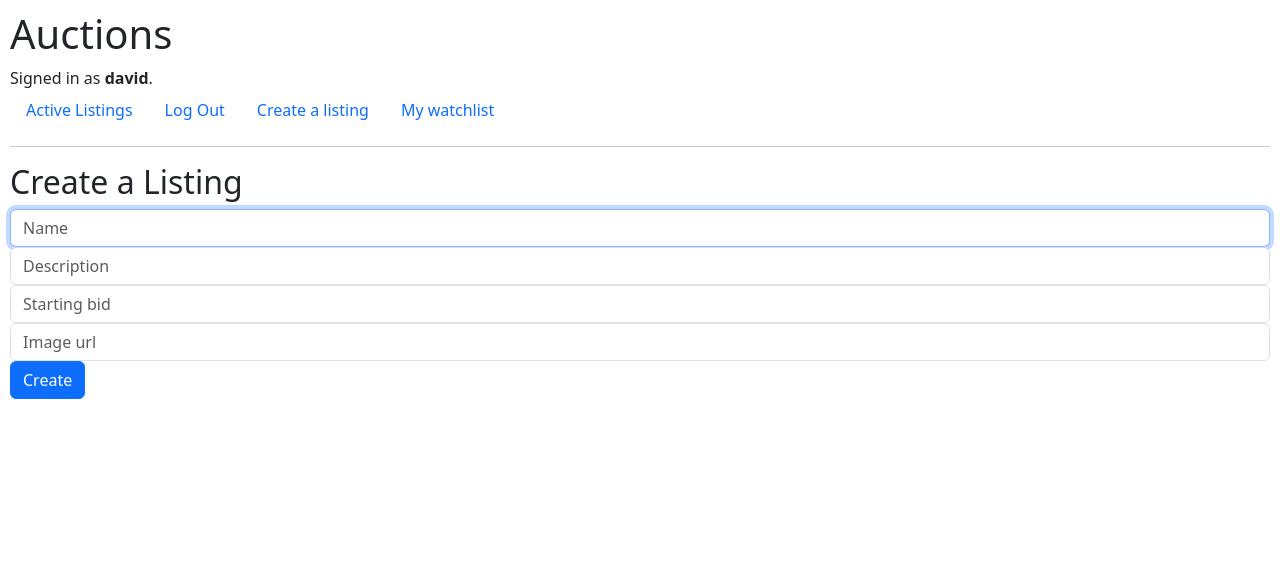
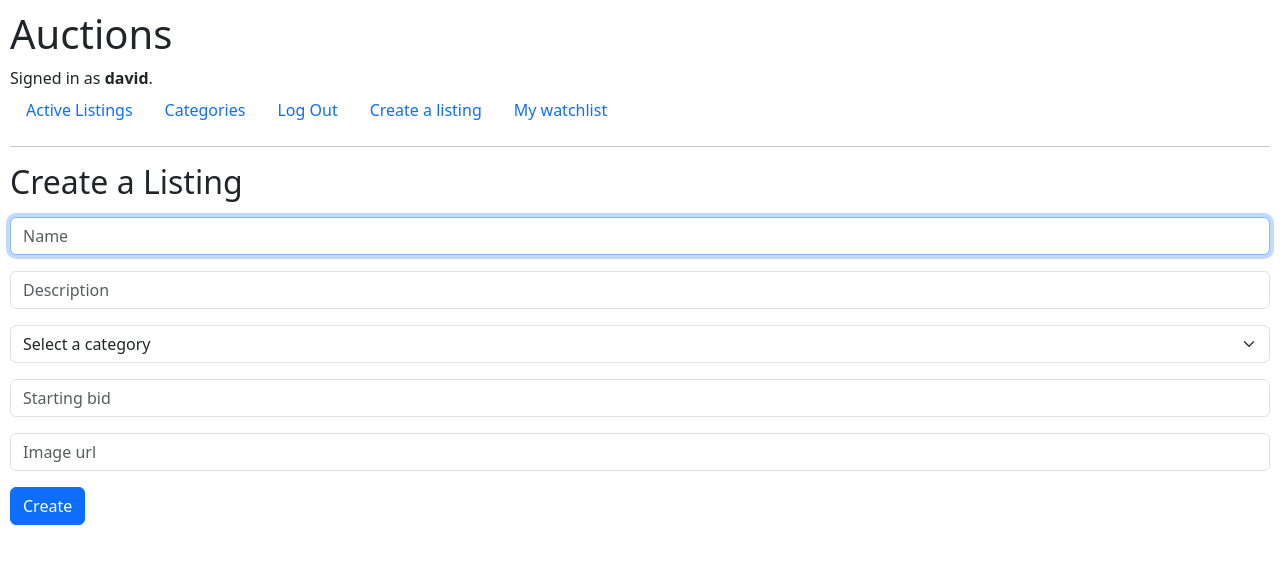
Before and after one commit to davlav88/commerce, a Django app: page /create in a window 1280 px wide. Shown: the top 564 px of the page. Run offline with Django 3.2, Linux system fonts and the light colour scheme; a user stored in the database is signed in; data comes from the database, SQL or seed files in the repository; both versions use the stored data as it was after the commit.

Commit message:
Categories, error handling, UI changes

```diff
--- a/auctions/models.py
+++ b/auctions/models.py
@@ -1,10 +1,18 @@
 from sqlite3.dbapi2 import Timestamp
+from unicodedata import category
 from django.contrib.auth.models import AbstractUser
 from django.db import models
 
 
 class User(AbstractUser):
     pass
+
+
+class Categories(models.Model):
+    name = models.CharField(max_length=50)
+
+    def __str__(self):
+        return f"{self.id}, {self.name}"
 
 class Auctions(models.Model):
     user = models.ForeignKey(User, related_name="listings", on_delete=models.CASCADE)
@@ -13,6 +21,7 @@ class Auctions(models.Model):
     image = models.CharField(max_length=250)
     price = models.IntegerField()
     status = models.CharField(max_length=10, default="open")
+    category = models.ForeignKey(Categories, related_name="auction_category", on_delete=models.CASCADE, default="2")
 
     def __str__(self):
         return f"{self.name} is {self.status}"
@@ -24,7 +33,7 @@ class Bids(models.Model):
     timestamp = models.DateTimeField(auto_now_add=True)
 
     def __str__(self):
-        return f"Bid of {self.price} by {self.user}"
+        return f"Bid of {self.price}$ by {self.user}"
 
 class Comments(models.Model):
     user = models.ForeignKey(User, related_name="user_comments", on_delete=models.CASCADE)
@@ -43,8 +52,8 @@ class Watchlist(models.Model):
         return f"{self.user} watchlist: {self.item}"
 
 class Winners(models.Model):
-    user = user = models.ForeignKey(User, related_name="auctions_won", on_delete=models.CASCADE)
-    item = item = models.ForeignKey(Auctions, on_delete=models.CASCADE, related_name="winners_auction")
+    user = models.ForeignKey(User, related_name="auctions_won", on_delete=models.CASCADE)
+    item = models.ForeignKey(Auctions, on_delete=models.CASCADE, related_name="winners_auction")
 
     def __str__(self):
         return f"{self.user} won the {self.item} auction"
--- a/auctions/templates/auctions/create.html
+++ b/auctions/templates/auctions/create.html
@@ -1,28 +1,61 @@
-{% extends "auctions/layout.html" %}
-
-{% block body %}
+{% extends "auctions/layout.html" %} {% block body %}
 
 <h2>Create a Listing</h2>
 
 {% if message %}
-        <div>{{ message }}</div>
+<div class="alert alert-danger" role="alert">
+  {{message}}
+</div>
 {% endif %}
 
 <form action="{% url 'create' %}" method="post">
   {% csrf_token %}
-        <div class="form-group">
-            <input class="form-control" autofocus type="text" name="name" placeholder="Name">
+  <div class="form-group my-3">
+    <input
+      class="form-control"
+      autofocus
+      type="text"
+      name="name"
+      placeholder="Name"
+    />
   </div>
-        <div class="form-group">
-            <input class="form-control" type="text" name="description" placeholder="Description">
+  <div class="form-group mb-3">
+    <input
+      class="form-control"
+      type="text"
+      name="description"
+      placeholder="Description"
+    />
   </div>
-        <div class="form-group">
-            <input class="form-control" type="number" name="price" placeholder="Starting bid">
+  <div class="form-group mb-3">
+    <select
+      name="category"
+      class="form-select"
+      aria-label="Default select example"
+    >
+      <option selected>Select a category</option>
+      {% for category in categories %}
+      <option value="{{category.name}}">{{category.name}}</option>
+      {% endfor %}
+    </select>
   </div>
-        <div class="form-group">
-            <input class="form-control" type="text" name="image" placeholder="Image url">
+  <div class="form-group mb-3">
+    <input
+      class="form-control"
+      type="number"
+      name="price"
+      placeholder="Starting bid"
+    />
   </div>
-        <input class="btn btn-primary" type="submit" value="Create">
+  <div class="form-group mb-3">
+    <input
+      class="form-control"
+      type="text"
+      name="image"
+      placeholder="Image url"
+    />
+  </div>
+  <input class="btn btn-primary" type="submit" value="Create" />
 </form>
 
 {% endblock %}
--- a/auctions/templates/auctions/layout.html
+++ b/auctions/templates/auctions/layout.html
@@ -4,22 +4,31 @@
 <html lang="en">
   <head>
     <title>{% block title %}Auctions{% endblock %}</title>
-        <link href="https://cdn.jsdelivr.net/npm/bootstrap@5.3.3/dist/css/bootstrap.min.css" rel="stylesheet" integrity="sha384-QWTKZyjpPEjISv5WaRU9OFeRpok6YctnYmDr5pNlyT2bRjXh0JMhjY6hW+ALEwIH" crossorigin="anonymous">
-        <script src="https://cdn.jsdelivr.net/npm/bootstrap@5.3.3/dist/js/bootstrap.bundle.min.js" integrity="sha384-YvpcrYf0tY3lHB60NNkmXc5s9fDVZLESaAA55NDzOxhy9GkcIdslK1eN7N6jIeHz" crossorigin="anonymous"></script>
-        <link href="{% static 'auctions/styles.css' %}" rel="stylesheet">
+    <link
+      href="https://cdn.jsdelivr.net/npm/bootstrap@5.3.3/dist/css/bootstrap.min.css"
+      rel="stylesheet"
+      integrity="sha384-QWTKZyjpPEjISv5WaRU9OFeRpok6YctnYmDr5pNlyT2bRjXh0JMhjY6hW+ALEwIH"
+      crossorigin="anonymous"
+    />
+    <script
+      src="https://cdn.jsdelivr.net/npm/bootstrap@5.3.3/dist/js/bootstrap.bundle.min.js"
+      integrity="sha384-YvpcrYf0tY3lHB60NNkmXc5s9fDVZLESaAA55NDzOxhy9GkcIdslK1eN7N6jIeHz"
+      crossorigin="anonymous"
+    ></script>
+    <link href="{% static 'auctions/styles.css' %}" rel="stylesheet" />
   </head>
   <body>
     <h1>Auctions</h1>
     <div>
-            {% if user.is_authenticated %}
-                Signed in as <strong>{{ user.username }}</strong>.
-            {% else %}
-                Not signed in.
-            {% endif %}
+      {% if user.is_authenticated %} Signed in as
+      <strong>{{ user.username }}</strong>. {% else %} Not signed in. {% endif%}
     </div>
     <ul class="nav">
       <li class="nav-item">
         <a class="nav-link" href="{% url 'index' %}">Active Listings</a>
+      </li>
+      <li class="nav-item">
+        <a class="nav-link" href="{% url 'all_categories' %}">Categories</a>
       </li>
       {% if user.is_authenticated %}
       <li class="nav-item">
@@ -40,8 +49,7 @@
       </li>
       {% endif %}
     </ul>
-        <hr>
-        {% block body %}
-        {% endblock %}
+    <hr />
+    {% block body %} {% endblock %}
   </body>
 </html>
--- a/auctions/urls.py
+++ b/auctions/urls.py
@@ -9,5 +9,7 @@ urlpatterns = [
     path("register", views.register, name="register"),
     path("create", views.create, name="create"),
     path("listings/<int:id>", views.listings, name="listings"),
-    path("watchlist", views.watchlist, name="watchlist")
+    path("watchlist", views.watchlist, name="watchlist"),
+    path("categories/", views.all_categories, name="all_categories"),
+    path("categories/<str:name>", views.category, name="category")
 ]
--- a/auctions/views.py
+++ b/auctions/views.py
@@ -1,4 +1,6 @@
+from unicodedata import category
 from django.contrib.auth import authenticate, login, logout
+from django.contrib.auth.decorators import login_required
 from django.db import IntegrityError
 from django.http import HttpResponse, HttpResponseRedirect
 from django.shortcuts import render
@@ -6,8 +8,7 @@ from django.urls import reverse
 
 import auctions
 
-from .models import User, Auctions, Bids, Comments, Watchlist, Winners
-
+from .models import User, Auctions, Bids, Comments, Watchlist, Winners, Categories
 
 def index(request):
     return render(request, "auctions/index.html", {
@@ -66,42 +67,62 @@ def register(request):
     else:
         return render(request, "auctions/register.html")
 
+
+@login_required
 def create(request):
     if request.method == "GET":
-        return render(request, "auctions/create.html")
+        message = request.GET.get('message')
+
+        return render(request, "auctions/create.html", {
+            "categories": Categories.objects.all(),
+            "message":message
+        })
 
     if request.method == "POST":
         name = request.POST['name']
         description = request.POST['description']
         price = request.POST['price']
         image = request.POST['image']
+        category_input = request.POST['category']
+        category = Categories.objects.get(name=category_input)
         user = request.user
         status = "open"
 
-        Auctions.objects.create(user=user, name=f"{name}", description=f"{description}", image=f"{image}", price=f"{price}")
+        if type(price) == int and price > 0:
+            Auctions.objects.create(user=user, name=f"{name}", description=f"{description}", image=f"{image}", price=f"{price}", category=category)
+        else:
+            message = "Price must be a positive integer"
+
+            return HttpResponseRedirect(f'/create?message={message}')
 
         return render(request, "auctions/index.html", {
                 "message": "Auction created",
                 "auctions": Auctions.objects.all()
             })
 
-
+@login_required
 def listings(request, id):
 
     if request.method == "GET":
         q = Auctions.objects.get(pk=id)
         message = request.GET.get('message')
-        creator = q.user.id
+        creator = User.objects.get(id=q.user.id)
 
         try:
             winner = Winners.objects.get(item__id=id).user
         except Winners.DoesNotExist:
-            winner = None
+            winner = "No winner yet"
+
+        try:
+            highest_bid = Bids.objects.filter(item__id=id).order_by('-price').first()
+        except highest_bid.DoesNotExist:
+            highest_bid = "No bids yet"
+
 
         try:
             comments = Comments.objects.filter(item__id=id)
         except Winners.DoesNotExist:
-            comments = None
+            comments = "No comments yet"
 
         if q:
             w = Watchlist.objects.filter(item__id=id)
@@ -116,7 +137,8 @@ def listings(request, id):
                 "message": message,
                 "creator": creator,
                 "winner": winner,
-                "comments":comments
+                "comments":comments,
+                "highest_bid": highest_bid,
             })
 
         else:
@@ -164,21 +186,25 @@ def listings(request, id):
     if request.method == "POST" and 'bid' in request.POST:
         user = request.user
         auction = Auctions.objects.get(pk=id)
-        bid_amount = int(request.POST['bid_amount'])
+        bid_amount = request.POST['bid_amount']
 
-        bids = Bids.objects.filter(item__id=id)
-        if bids:
-            highest_bid = Bids.objects.order_by('-price').first()
-            if bid_amount > highest_bid.price:
-                Bids.objects.create(user=user,item=auction, price=bid_amount)
+        if type(bid_amount) == int and bid_amount > 0:
+
+            bids = Bids.objects.filter(item__id=id)
+            if bids:
+                highest_bid = Bids.objects.order_by('-price').first()
+                if bid_amount > highest_bid.price:
+                    Bids.objects.create(user=user,item=auction, price=bid_amount)
+                else:
+                    return HttpResponseRedirect(f'/listings/{id}?message=Bid too low')
+
             else:
-                return HttpResponseRedirect(f'/listings/{id}?message=Bid too low')
-
+                if bid_amount >= int(auction.price):
+                    Bids.objects.create(user=user,item=auction, price=bid_amount)
+                else:
+                    return HttpResponseRedirect(f'/listings/{id}?message=Bid too low')
         else:
-            if bid_amount >= int(auction.price):
-                Bids.objects.create(user=user,item=auction, price=bid_amount)
-            else:
-                return HttpResponseRedirect(f'/listings/{id}?message=Bid too low')
+            return HttpResponseRedirect(f'/listings/{id}?message=Bid must be a positive integer')
 
     if request.method == "POST" and 'close-auction' in request.POST:
         q = Auctions.objects.get(pk=id)
@@ -204,16 +230,15 @@ def listings(request, id):
         try:
             Comments.objects.create(user=user,comment=body, item=q)
         except IntegrityError:
-            return render(request, "auctions/listings.html",{
-                "message": "Try again"
-            })
+            return HttpResponseRedirect(f'/listings/{id}?message=Invalid comment')
+
 
 
 
     return HttpResponseRedirect(reverse("index"))
 
 
-
+@login_required
 def watchlist(request):
     if request.method == "GET":
         user = request.user
@@ -221,3 +246,31 @@ def watchlist(request):
         return render(request, "auctions/watchlist.html", {
             "auctions": Watchlist.objects.filter(user=user)
         })
+
+@login_required
+def all_categories(request):
+    try:
+        categories = Categories.objects.all()
+    except categories.DoesNotExist:
+        categories = "No categories"
+
+    return render(request,"auctions/categories.html", {
+        "categories":categories
+    })
+
+@login_required
+def category(request,name):
+    message = ""
+    category = Categories.objects.get(name=name)
+    if not category:
+        message = "Category doesn't exist"
+
+    auctions = Auctions.objects.filter(category__name=name)
+    if not auctions:
+        message = "No auctions for that category"
+
+    return render(request,"auctions/category.html", {
+        "auctions":auctions,
+        "category":category,
+        "message":message
+    })
```
Also changed, not shown: auctions/templates/auctions/categories.html (added, +16 -0 lines), auctions/templates/auctions/category.html (added, +35 -0 lines), auctions/templates/auctions/listings.html (+66 -27 lines), auctions/migrations/0002_categories.py (added), auctions/migrations/0003_auctions_category.py (added), db.sqlite3. Lines whose indentation alone changed are shown as unchanged.
